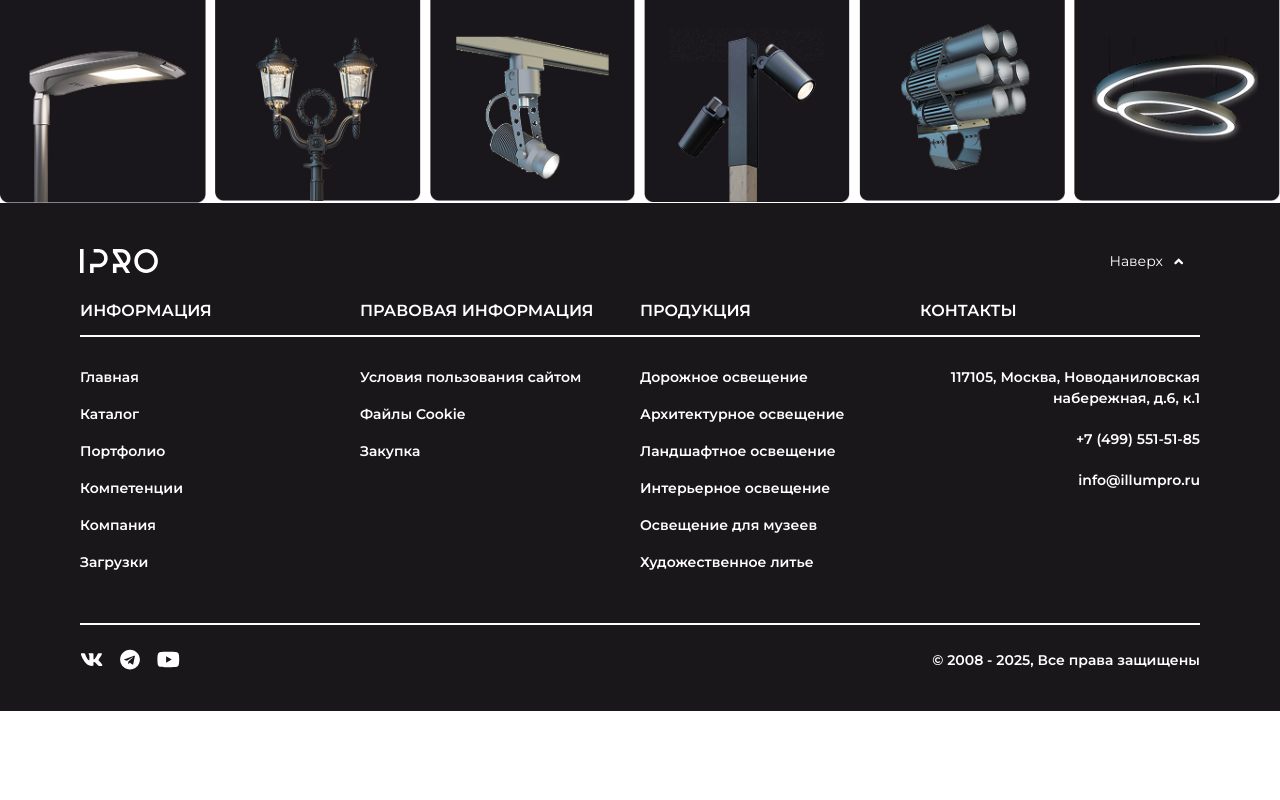
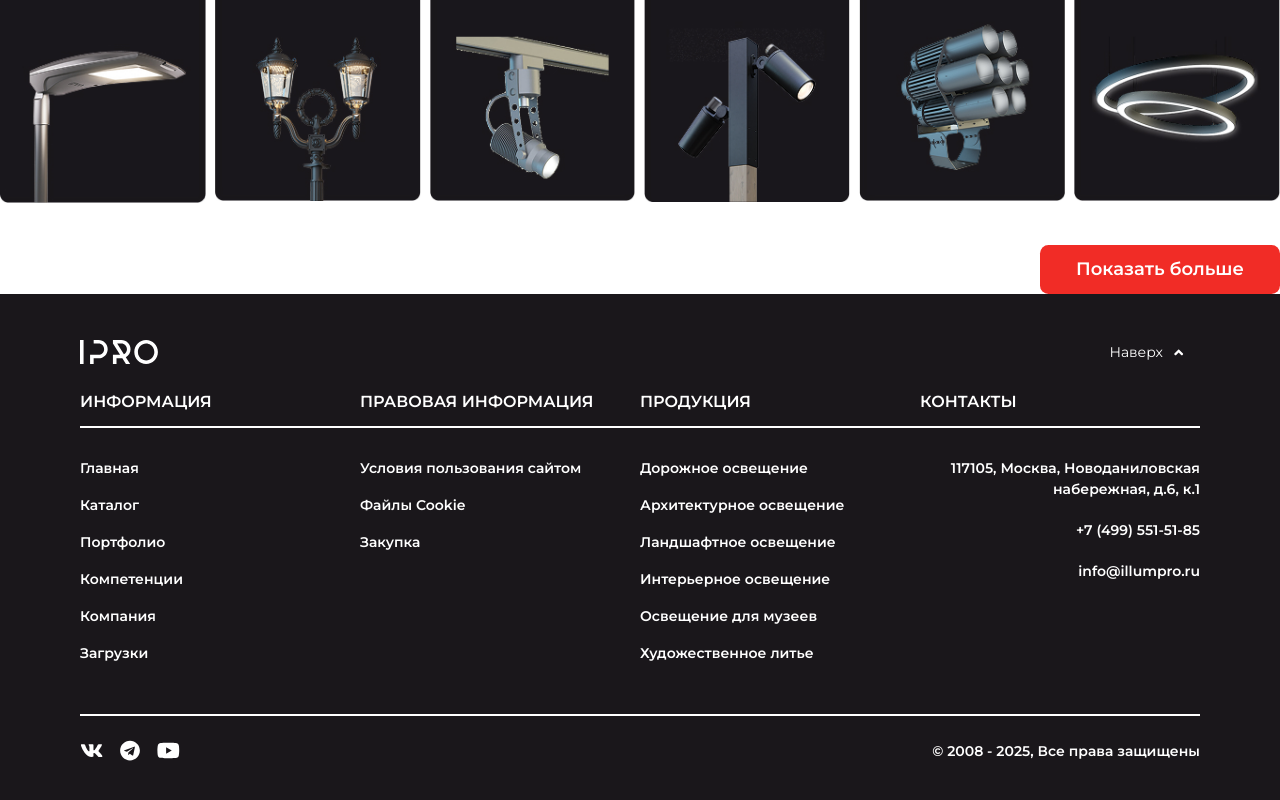
Before and after one commit to TolykbaevIlyas/IllumPro, a Next.js app: page / in a window 1280 px wide. Shown: the part 1368-2168 px from the top of the page. Before the commit the page ends 2079 px from the top, so only its background shows below. Built offline with nearby package versions, Linux system fonts and the light colour scheme.

Commit message:
add: ref directions

```diff
--- a/src/widgets/Directions/ui/Directions.tsx
+++ b/src/widgets/Directions/ui/Directions.tsx
@@ -7,6 +7,7 @@ import img1923 from '@/shared/assets/1923.jpg';
 import img1924 from '@/shared/assets/1924.jpg';
 import img1925 from '@/shared/assets/1925.jpg';
 import img1926 from '@/shared/assets/1926.jpg';
+import Button from '@/shared/ui/Button';
 
 const cards = [
   {
@@ -47,6 +48,12 @@ const Directions = () => {
           <DirectionsCard key={index} title={card.title} img={card.img} />
         ))}
       </div>
+      <Button
+        variant="primary"
+        className="max-[391]:mx-auto block max-[391]:float-none float-right mt-[42px] text-[18px] font-semibold max-w-[240px] w-full"
+      >
+        Показать больше
+      </Button>
     </div>
   );
 };
--- /dev/null
+++ b/src/widgets/News/index.ts
@@ -0,0 +1,2 @@
+import News from './ui/News';
+export default News;
--- /dev/null
+++ b/src/widgets/News/ui/News.tsx
@@ -0,0 +1,11 @@
+import React from 'react';
+
+const News = () => {
+  return (
+    <div>
+      <h2></h2>
+    </div>
+  );
+};
+
+export default News;
```
